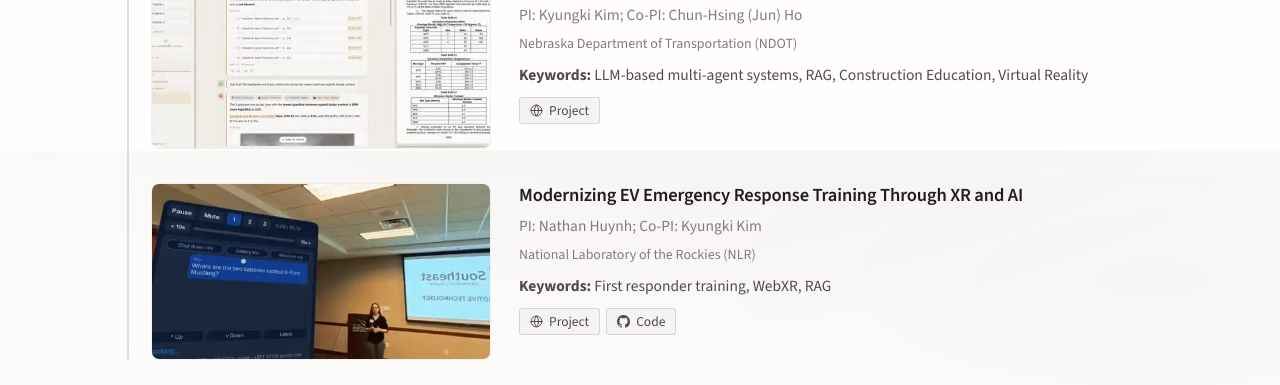
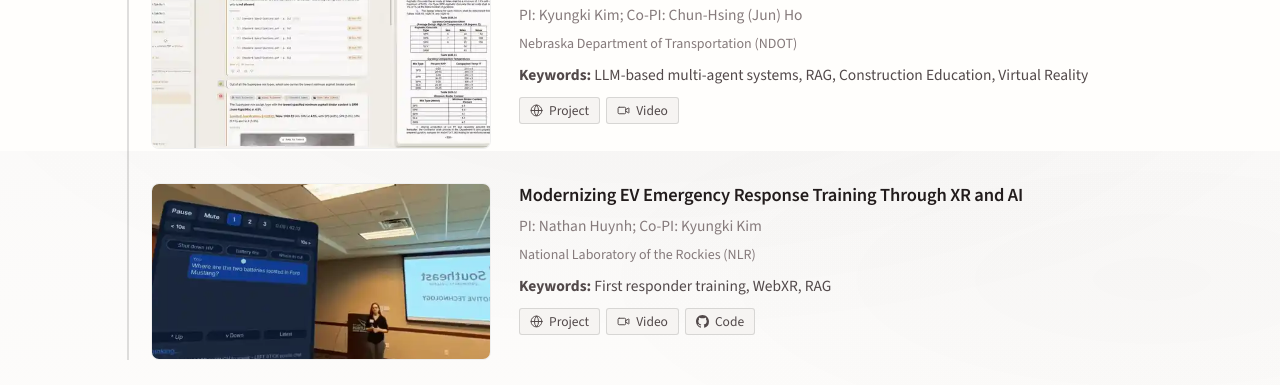
Before and after one commit to Irfan-Gazi0/Portfolio, a plain HTML site: page index.html in a window 1280 px wide. Shown: the part 649-1034 px from the top of the page. Drawn offline with nearby package versions, Linux system fonts and the light colour scheme.

Commit message:
Add Video buttons to the NDOT and EV funded-project cards
Co-Authored-By: Claude Opus 5.5 <noreply@anthropic.com>

```diff
--- a/index.html
+++ b/index.html
@@ -895,6 +895,7 @@ footer {
         <p class="takeaway keywords"><strong>Keywords:</strong> LLM-based multi-agent systems, RAG, Construction Education, Virtual Reality</p>
         <p class="actions">
           <a href="projects/ndot-inspection-training.html"><svg aria-hidden="true"><use href="#i-globe"/></svg>Project</a>
+          <a href="https://www.youtube.com/watch?v=VIKhDqtIAbE" target="_blank" rel="noopener"><svg aria-hidden="true"><use href="#i-video"/></svg>Video</a>
         </p>
       </div>
     </article>
@@ -912,6 +913,7 @@ footer {
         <p class="takeaway keywords"><strong>Keywords:</strong> First responder training, WebXR, RAG</p>
         <p class="actions">
           <a href="projects/ev-emergency-response-training.html"><svg aria-hidden="true"><use href="#i-globe"/></svg>Project</a>
+          <a href="https://www.youtube.com/watch?v=m6wCvt3aBHs" target="_blank" rel="noopener"><svg aria-hidden="true"><use href="#i-video"/></svg>Video</a>
           <a href="https://github.com/Irfan-Gazi0/RAG_Responder" target="_blank" rel="noopener"><svg class="i-solid" aria-hidden="true"><use href="#i-github"/></svg>Code</a>
         </p>
       </div>
```
